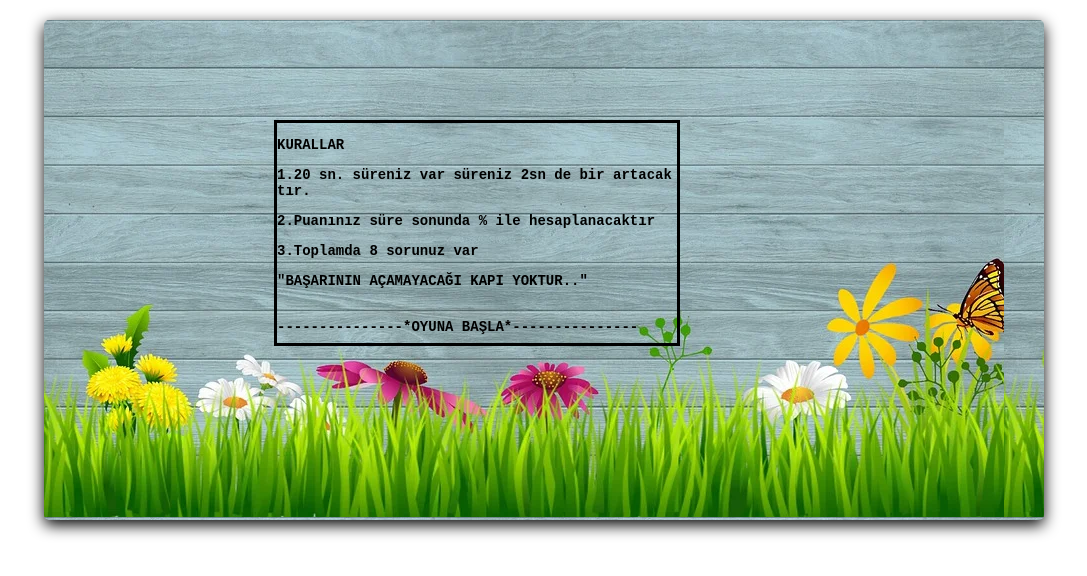
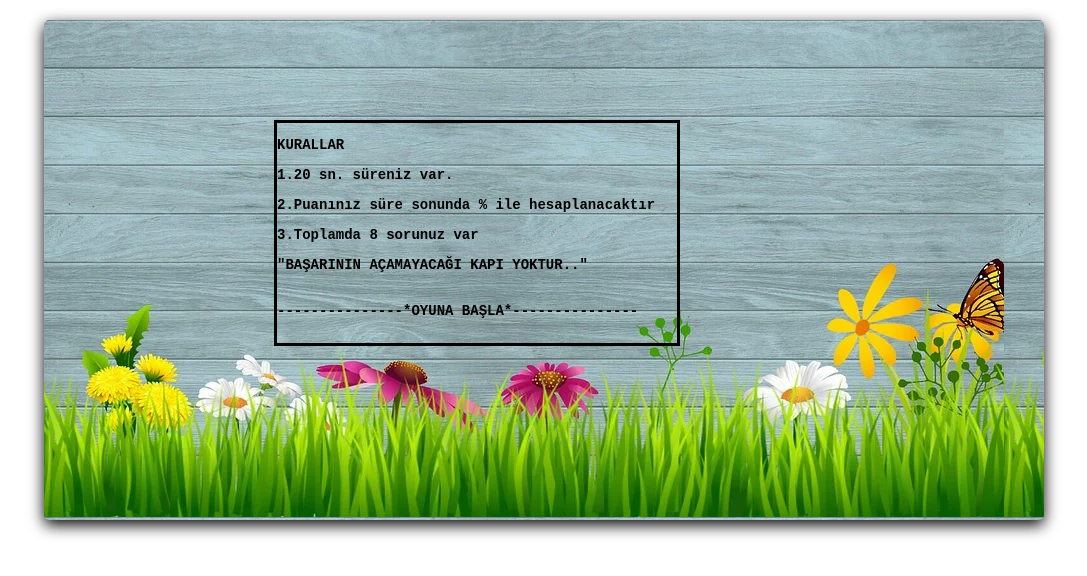
Before and after one commit to dryksz/soru-cevap-oyun, a plain HTML site: page index.html in a window 1280 px wide. Shown: the whole page, without its empty margins (96-1183 px from the left). Drawn offline with Linux system fonts and the light colour scheme; files whose address does not match are found by name.

Commit message:
Update index.html

```diff
--- a/index.html
+++ b/index.html
@@ -13,7 +13,7 @@
     <div id="container">
         <div id="start">
             <p>KURALLAR</p>
-                <p>1.20 sn. süreniz var süreniz 2sn de bir artacaktır.<br>
+                <p>1.20 sn. süreniz var.<br>
 
                 <p>2.Puanınız süre sonunda % ile hesaplanacaktır<br>
 
```
